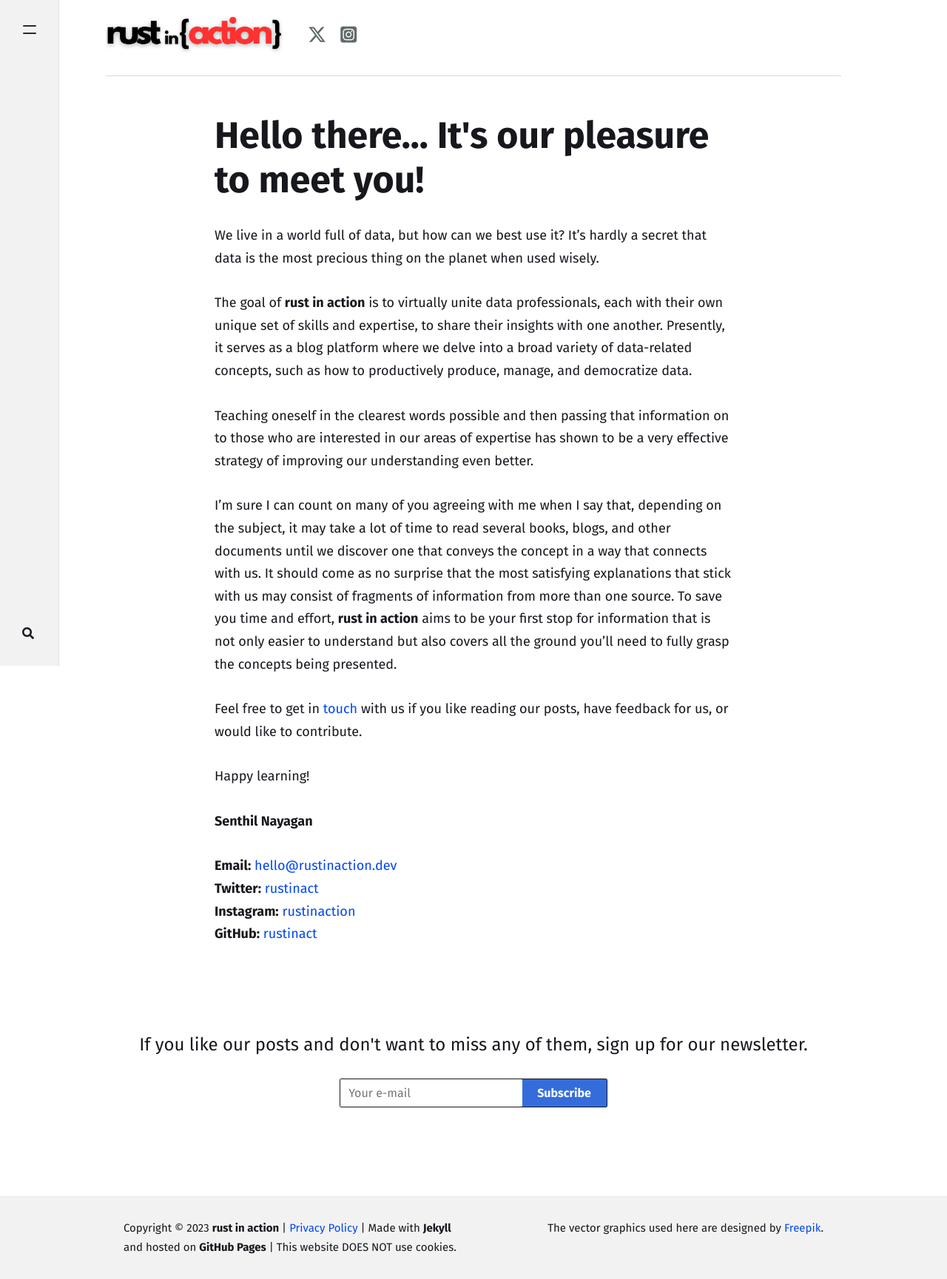
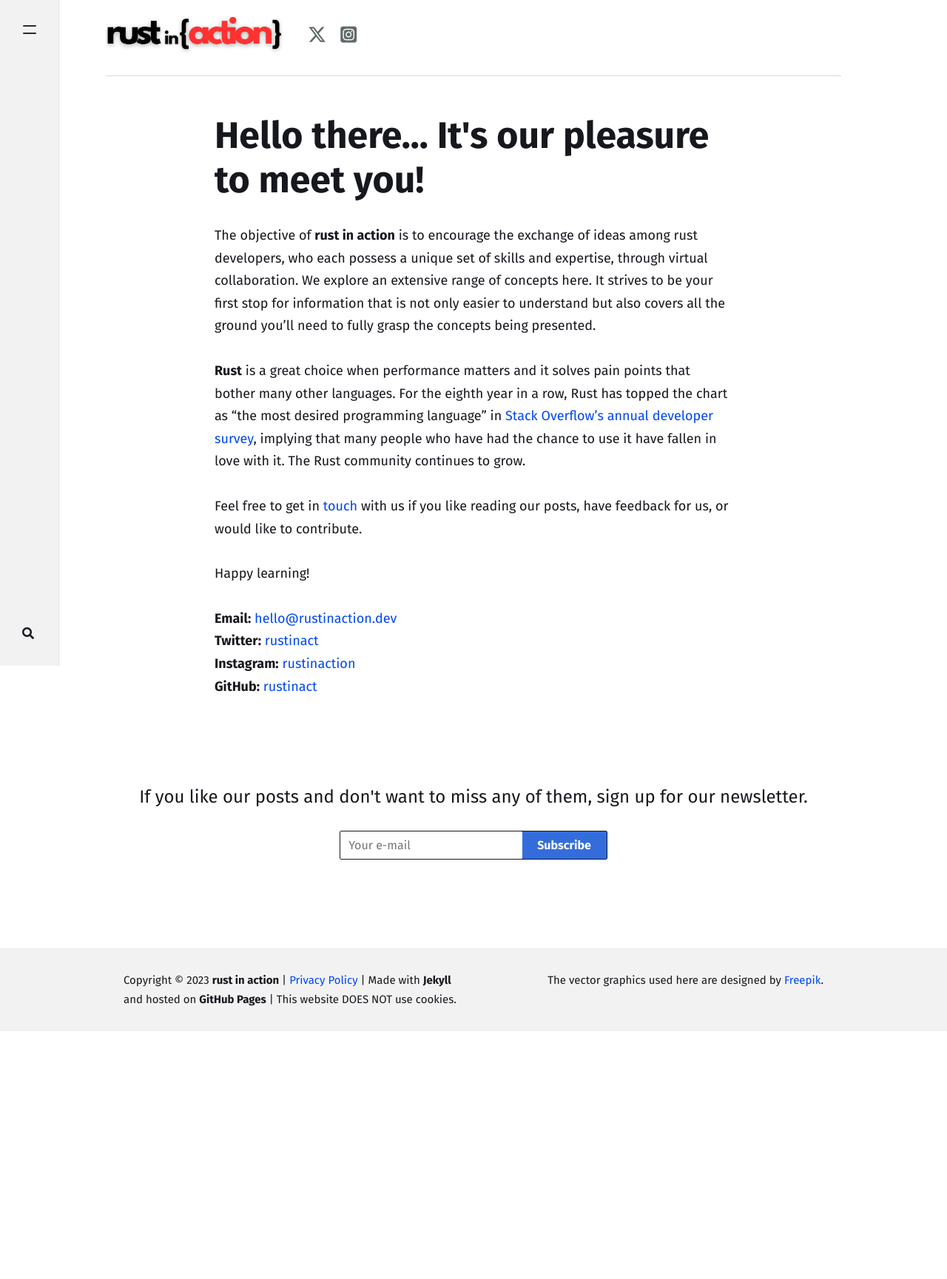
Before and after one commit to rustinact/rustinaction.github.io, a Jekyll site: the page built from _pages/about.md, in a window 1280 px wide. Shown: the whole page at 74% size. Built offline with Jekyll 4.4.1, drawn with Linux system fonts in a browser that asks for light colours; nearby versions of some CDN libraries; comment, search, counter and statistics services are not loaded; after the commit the page ends 1394 px from its top, so only the background shows below that.

Commit message:
Color updated

```diff
--- a/_pages/about.md
+++ b/_pages/about.md
@@ -7,22 +7,14 @@ comments: false
 --imageshadow: false
 ---
 
-We live in a world full of data, but how can we best use it? It's hardly a secret that data is the most precious thing on the planet when used wisely.
+The objective of <b>{{ site.name }}</b> is to encourage the exchange of ideas among rust developers, who each possess a unique set of skills and expertise, through virtual collaboration. We explore an extensive range of concepts here. It strives to be your first stop for information that is not only easier to understand but also covers all the ground you’ll need to fully grasp the concepts being presented.
 
-The goal of <b>{{ site.name }}</b> is to virtually unite data professionals, each with their own unique set of skills and expertise, to share their insights with one another. Presently, it serves as a blog platform where we delve into a broad variety of data-related concepts, such as how to productively produce, manage, and democratize data.
-
-Teaching oneself in the clearest words possible and then passing that information on to those who are interested in our areas of expertise has shown to be a very effective strategy of improving our understanding even better.
-
-I'm sure I can count on many of you agreeing with me when I say that, depending on the subject, it may take a lot of time to read several books, blogs, and other documents until we discover one that conveys the concept in a way that connects with us. It should come as no surprise that the most satisfying explanations that stick with us may consist of fragments of information from more than one source. To save you time and effort, <b>{{ site.name }}</b> aims to be your first stop for information that is not only easier to understand but also covers all the ground you'll need to fully grasp the concepts being presented.
-
-<!--Every contribution is reviewed by our moderators, who apply our criteria to determine whether it meets our standards and provides value to our readers.-->
+<b>Rust</b> is a great choice when performance matters and it solves pain points that bother many other languages. For the eighth year in a row, Rust has topped the chart as “the most desired programming language” in [Stack Overflow’s annual developer survey](https://survey.stackoverflow.co/2023/#section-admired-and-desired-programming-scripting-and-markup-languages){:target="_blank"}, implying that many people who have had the chance to use it have fallen in love with it. The Rust community continues to grow.
 
 Feel free to get in [touch]({{ site.baseurl }}/contact) with us if you like reading our posts, have feedback for us, or would like to contribute.
 
 Happy learning!
 
-**Senthil Nayagan**<br/>
-
 **Email:** [hello@rustinaction.dev](mailto:hello@rustinaction.dev)<br/>
 **Twitter:** [rustinact](https://twitter.com/rustinact){:target="_blank"}<br/>
 **Instagram:** [rustinaction](https://www.instagram.com/rustinaction){:target="_blank"}<br/>
--- a/_posts/memory-management/2023-10-16-ownership-and-borrowing.markdown
+++ b/_posts/memory-management/2023-10-16-ownership-and-borrowing.markdown
@@ -1,14 +1,14 @@
 ---
 layout: post
 title:  "Rust’s Ownership and Borrowing Enforce Memory Safety"
-kicker: "Rust"
+kicker: "Memory Management"
 subtitle: "Rust's ownership and borrowing features prevent us from experiencing memory-related problems. Rust is a great choice when performance matters and it solves pain points that bother many other languages."
 image: assets/images/posts-cover-images/rust-ownership-borrowing.jpeg
 imageshadow: true
 toc: true
 author: senthil
 date: 2023-10-16 00:00:00 +0530
-tags: [ "programming", "rust", "memory-management" ]
+tags: [ "ownership-borrowing", "rust", "memory-management", "rust-ownership", "rust-borrowing", "rust-ownership-borrowing" ]
 categories: rust
 featured: true
 hidden: false
--- a/assets/css/theme.scss
+++ b/assets/css/theme.scss
@@ -858,7 +858,6 @@ ul.tags li {
 }
 ul.tags li a {
     align-items: center;
-    //background-color: #e8f0fe;
     background-color: rgba(76, 73, 203, 0.15);
     font-family: "Noto Sans Display", Helvetica Neue, Helvetica, Arial, sans-serif;
     border-radius: 5px;
@@ -866,7 +865,7 @@ ul.tags li a {
     font-size: small;
 }
 ul.tags li a:hover {
-    background: rgb(133, 193, 233);
+    background: rgb(107, 151, 255);
     color: rgb(255, 255, 255);
     text-decoration: none;
 }
```
